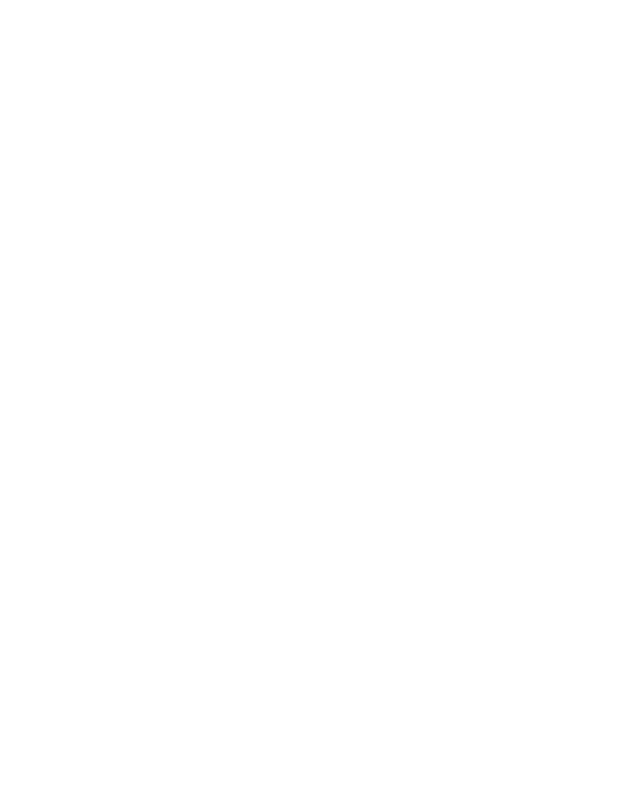
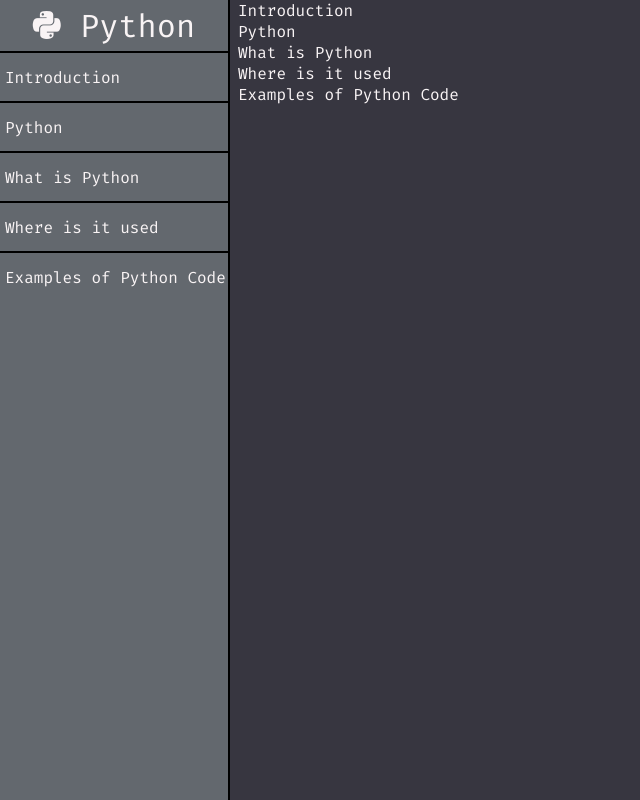
Before and after one commit to John-CSM-Tate/FreeCodeCamp-Technical-Documentation-Project, a plain HTML site: page index.html in a window 1280 px wide. Shown: the whole page, without its empty margins (0-640 px from the left). Drawn offline with Linux system fonts and the light colour scheme.

Commit message:
Added Sidebar and Section Titles

```diff
--- a/index.html
+++ b/index.html
@@ -5,9 +5,58 @@
     <meta http-equiv="X-UA-Compatible" content="IE=edge">
     <meta name="viewport" content="width=device-width, initial-scale=1.0">
     <link rel="stylesheet" href="./styles.css">
-    <title>Document</title>
+    <script src="https://kit.fontawesome.com/43a80fbd5b.js" crossorigin="anonymous"></script>
+    <title>Technical Documentation Project</title>
 </head>
 <body>
-
+    <aside id="navbar">
+        <header><i class="fa-brands fa-duotone fa-python"></i><span class="title-text"> Python</span></header>
+        <nav>
+            <ul>
+                <li><a class="nav-link" href="#Introduction">Introduction</a></li>
+                <li><a class="nav-link" href="#Python">Python</a></li>
+                <li><a class="nav-link" href="#What_is_Python">What is Python</a></li>
+                <li><a class="nav-link" href="#Where_is_it_used">Where is it used</a></li>
+                <li><a class="nav-link" href="#Examples_of_Python_Code">Examples of Python Code</a></li>
+            </ul>
+        </nav>
+    </aside>
+    <main id="main-doc">
+        <section id="Introduction" class="main-section">
+            <header>Introduction</header>
+        </section>
+        <section id="Python" class="main-section">
+            <header>Python</header>
+        </section>
+        <section id="What_is_Python" class="main-section">
+            <header>What is Python</header>
+        </section>
+        <section id="Where_is_it_used" class="main-section">
+            <header>Where is it used</header>
+        </section>
+        <section id="Examples_of_Python_Code" class="main-section">
+            <header>Examples of Python Code</header>
+        </section>
+    </main>
 </body>
 </html>
+
+<!--
+TODO:You should have at least five .main-section elements that are descendants of #main-doc.
+TODO:None of your header elements should be empty.
+TODO:All of your .main-section elements should have an id.
+TODO:Each .main-section should have an id that matches the text of its first child, having any spaces in the child's text replaced with underscores (_) for the id's.
+TODO:You should have at least 10 p elements (total) within your .main-section elements.
+TODO:You should have at least five code elements that are descendants of .main-section elements.
+TODO:You should have at least five li elements that are descendants of .main-section elements.
+TODO:You should have a nav element with an id of navbar.
+TODO:Your #navbar should have exactly one header element within it.
+TODO:You should have at least one a element with a class of nav-link.
+TODO:All of your .nav-link elements should be anchor (a) elements.
+TODO:All of your .nav-link elements should be in the #navbar.
+TODO:You should have the same number of .nav-link and .main-section elements.
+TODO:The header element in the #navbar should come before any link (a) elements also in the #navbar.
+TODO:Each .nav-link should have text that corresponds to the header text of its related section (e.g. if you have a "Hello world" section/header, your #navbar should have a .nav-link which has the text "Hello world").
+TODO:Each .nav-link should have an href attribute that links to its corresponding .main-section (e.g. If you click on a .nav-link element that contains the text "Hello world", the page navigates to a section element with that id).
+TODO:Your #navbar should always be on the left edge of the window.
+TODO:Your Technical Documentation project should use at least one media query. -->
--- a/styles.css
+++ b/styles.css
@@ -0,0 +1,97 @@
+@import url('https://fonts.googleapis.com/css2?family=Fira+Code:wght@400;700&display=swap');
+
+:root {
+    --background-main: #373640;
+    --background-alt: #63686E;
+    --tile-background: #7E97A6;
+    --hover: #68A357;
+    --hover-shadow: #B6F7C1;
+    --text: #F9F4F5
+}
+
+*, *::before, *::after {
+    box-sizing: border-box;
+}
+
+body {
+    font-family: 'Fira Code', monospace;
+    color: var(--text);
+    background-color: var(--background-main);
+}
+
+#navbar {
+    position: fixed;
+    top: 0;
+    left: 0;
+    width: 230px;
+    height: 100%;
+    border-right: 2px double black;
+    background-color: var(--background-alt);
+}
+
+#navbar header {
+    padding: 5px;
+    text-align: center;
+    font-size: 2rem;
+    height: 35px;
+}
+
+#navbar ul {
+    padding: 0;
+}
+
+#navbar li {
+    display: flex;
+    align-items: center;
+    border-top: 2px solid black;
+    list-style: none;
+    color: var(--text);
+    min-height: 50px;
+    padding: 10px 0 10px 5px;
+}
+
+#navbar li:hover {
+    background-color: var(--hover);
+    cursor: pointer;
+}
+
+#navbar a{
+    display: block;
+    text-decoration: none;
+    color: var(--text);
+}
+
+#navbar a:active{
+    color: var(--hover-shadow);
+}
+
+#navbar a:visited {
+    color: var(--text);
+}
+
+@media (max-width: 400px) {
+
+    #navbar {
+        width: 150px;
+        overflow: auto;
+    }
+
+
+    .title-text{
+        display: none;
+    }
+
+
+}
+
+main {
+    position: absolute;
+    top: 0;
+    margin-left: 230px;
+}
+
+@media (max-width: 400px) {
+    main {
+        margin-left: 150px;
+    }
+}
```
